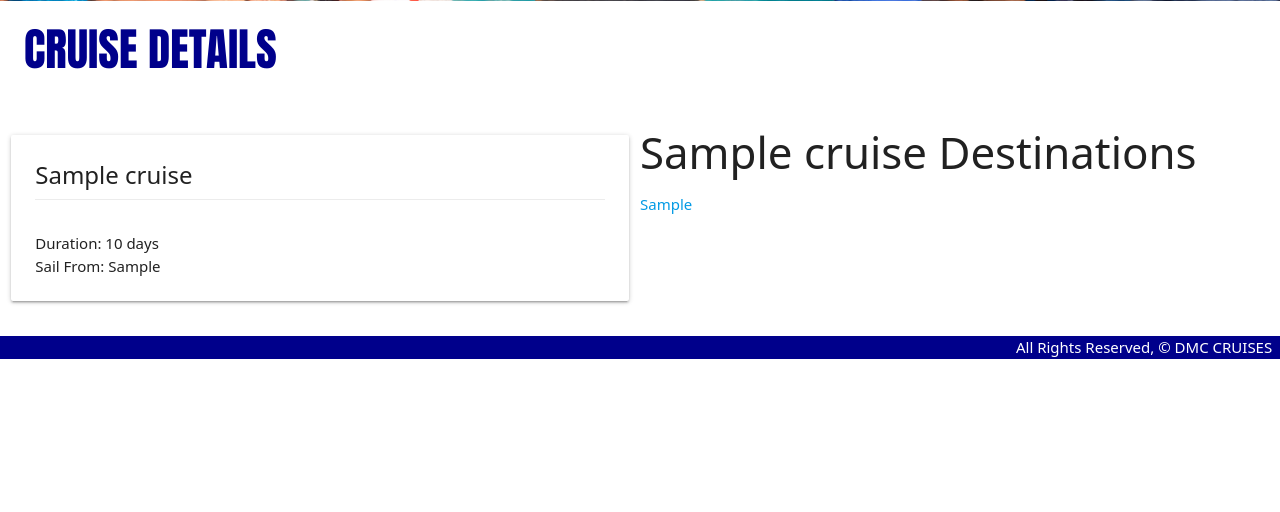
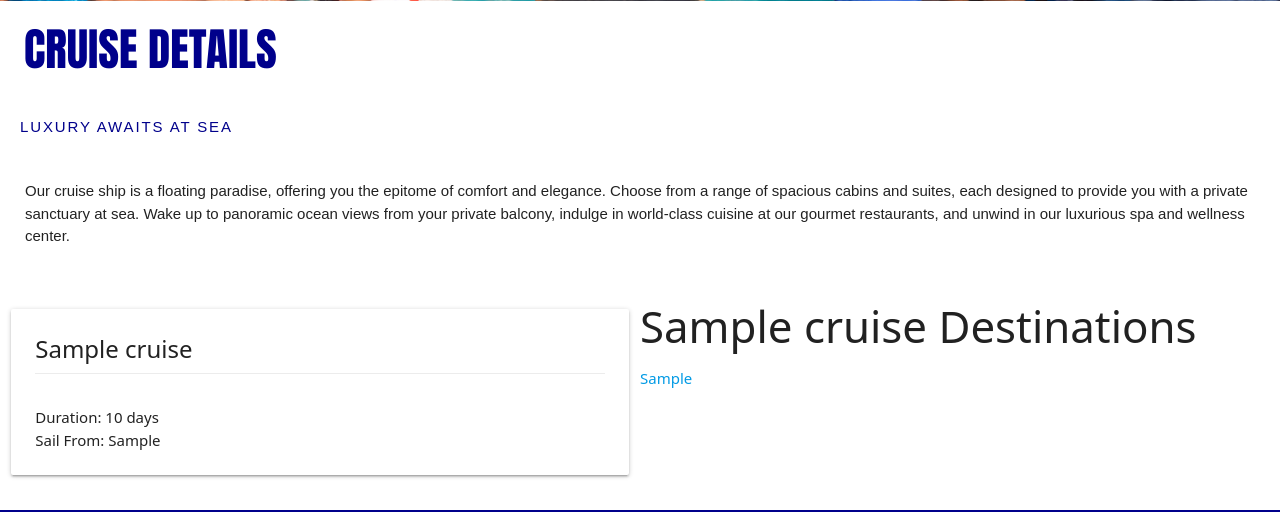
Before and after one commit to mlewis2257/dmc-cruises, a Django app: page /cruises/1/ in a window 1280 px wide. Shown: the part 663-1175 px from the top of the page. Before the commit the page ends 1022 px from the top, so only its background shows below. Run offline with Django 4.2, Linux system fonts and the light colour scheme; tables that the repository leaves empty hold one stand-in row (values such as "Sample post"); parts of the project's set-up code (start-up, migrations or seed data) failed here and were passed over.

Commit message:
css cruise detail

```diff
--- a/main_app/templates/cruises/detail.html
+++ b/main_app/templates/cruises/detail.html
@@ -19,6 +19,24 @@
     margin: 0;
     padding: 24px;
 }
+
+  h4 {
+    font-family: "ProximaNova-Regular",Arial,sans-serif;
+    color: darkblue;
+    font-size: 1rem;
+    letter-spacing: .125rem;
+    text-transform: uppercase;
+    margin: 0;
+    padding: 20px;
+}
+
+h2 {
+    font-family: "ProximaNova-Regular",Arial,sans-serif;
+    font-size: 1rem;
+    line-height: 150%;
+    margin:0;
+    padding: 25px;
+}
 </style>
 
 
@@ -26,6 +44,9 @@
 </div>
 
 <h1>Cruise Details</h1>
+
+<h4>Luxury Awaits at Sea</h4>
+<h2>Our cruise ship is a floating paradise, offering you the epitome of comfort and elegance. Choose from a range of spacious cabins and suites, each designed to provide you with a private sanctuary at sea. Wake up to panoramic ocean views from your private balcony, indulge in world-class cuisine at our gourmet restaurants, and unwind in our luxurious spa and wellness center.</h2>
 
 
 <div class="row">
@@ -60,4 +81,6 @@
 </div>
 
 
+
+
 {% endblock %}
--- a/main_app/templates/destinations/index.html
+++ b/main_app/templates/destinations/index.html
@@ -91,5 +91,6 @@ h2 {
       <a class="p-1 rounded" href="#simple-list-item-4"> <img id="cruise_home" src="../../static/images/kids.png"></a>
     </div>
   </div>
+</div>
 
 {% endblock %}
```
